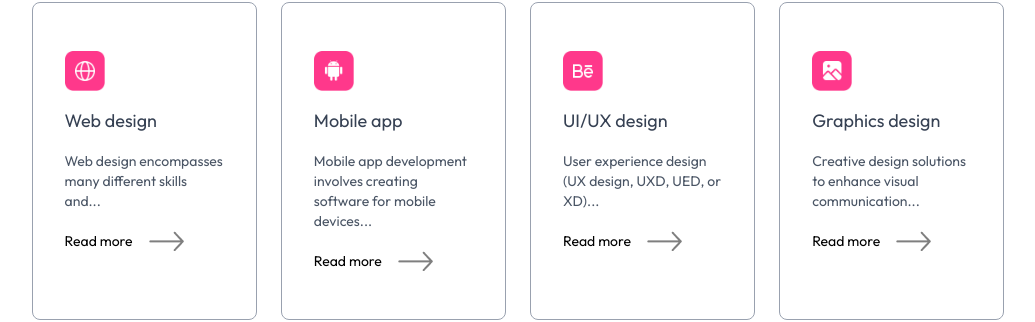
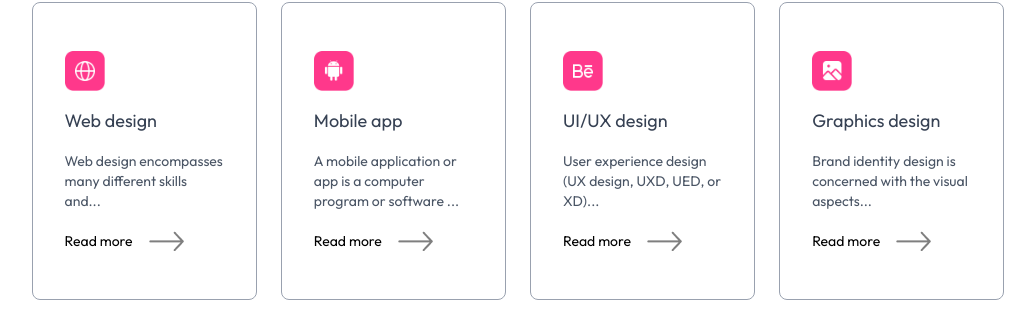
Before and after one commit to shashank-varshney21/portfolio-website, a Next.js app: page / in a window 1280 px wide. Shown: the part 1895-2217 px from the top of the page, without its empty margins (122-1157 px from the left). Built offline with nearby package versions, Linux system fonts and the light colour scheme; a web font is replaced by a local one.

Commit message:
Edited the Services Section

```diff
--- a/assets/assets.js
+++ b/assets/assets.js
@@ -115,9 +115,9 @@ export const workData = [
 
 export const serviceData = [
     { icon: assets.web_icon, title: 'Web design', description: 'Web design encompasses many different skills and...', link: 'https://en.wikipedia.org/wiki/Web_design' },
-    { icon: assets.mobile_icon, title: 'Mobile app', description: 'Mobile app development involves creating software for mobile devices...', link: '' },
+    { icon: assets.mobile_icon, title: 'Mobile app', description: 'A mobile application or app is a computer program or software ...', link: 'https://en.wikipedia.org/wiki/Mobile_app' },
     { icon: assets.ui_icon, title: 'UI/UX design', description: 'User experience design (UX design, UXD, UED, or XD)...', link: 'https://en.wikipedia.org/wiki/User_experience_design' },
-    { icon: assets.graphics_icon, title: 'Graphics design', description: 'Creative design solutions to enhance visual communication...', link: '' },
+    { icon: assets.graphics_icon, title: 'Graphics design', description: 'Brand identity design is concerned with the visual aspects...', link: 'https://en.wikipedia.org/wiki/Graphic_design_occupations' },
 ]
 
 export const infoList = [
```
